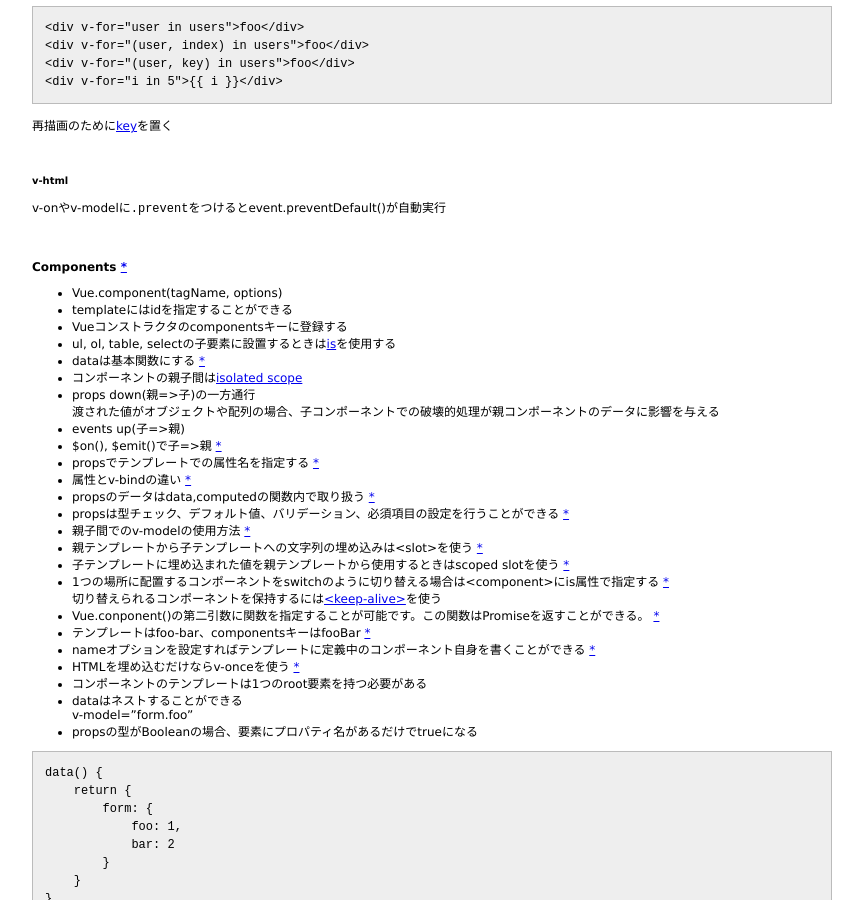
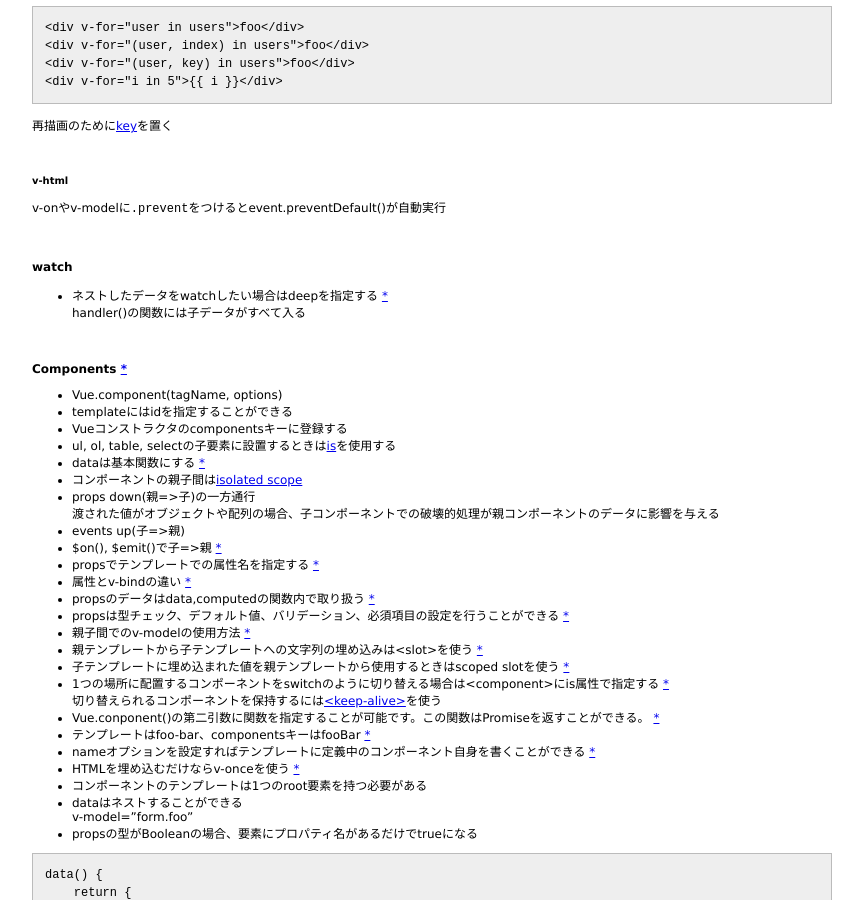
Before and after one commit to 38elements/38elements.github.com, a Jekyll site: the page built from _posts/2016-12-20-vuejs.md, in a window 1280 px wide and 900 px high, scrolled down 1557 px. Shown: the whole window, without its empty margins (208-1071 px from the left). Built offline with Jekyll 4.4.1, drawn with Linux system fonts in a browser that asks for light colours.

Commit message:
Update 2016-12-20-vuejs.md

```diff
--- a/_posts/2016-12-20-vuejs.md
+++ b/_posts/2016-12-20-vuejs.md
@@ -107,6 +107,12 @@ input要素など再利用されては困る要素には[key属性](https://vuej
 ##### v-html
 
 v-onやv-modelに`.prevent`をつけるとevent.preventDefault()が自動実行
+
+<br>
+
+#### watch
+* ネストしたデータをwatchしたい場合はdeepを指定する [\*](https://vuejs.org/v2/api/#watch)
+handler()の関数には子データがすべて入る
 
 <br>
 
```
